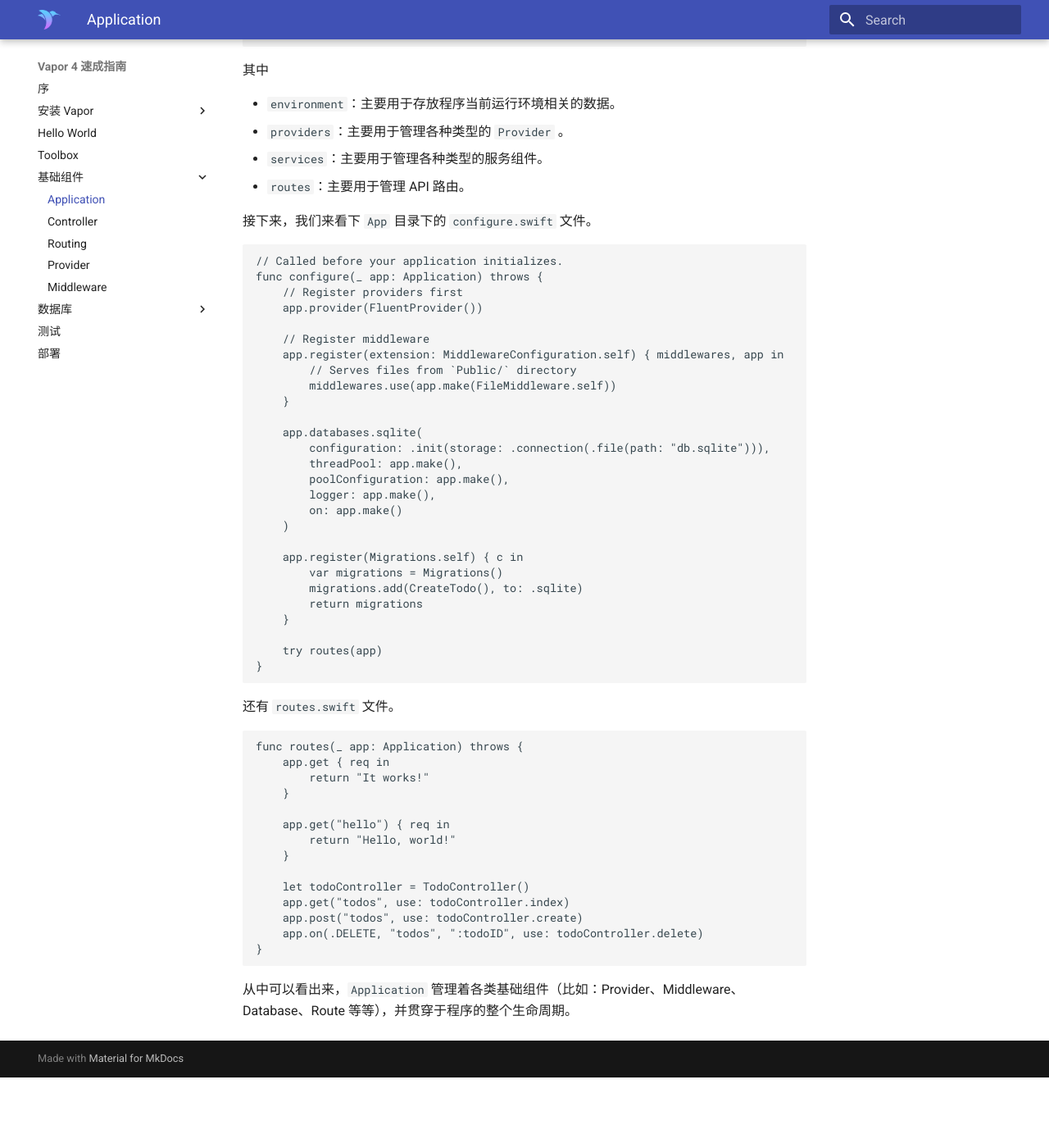
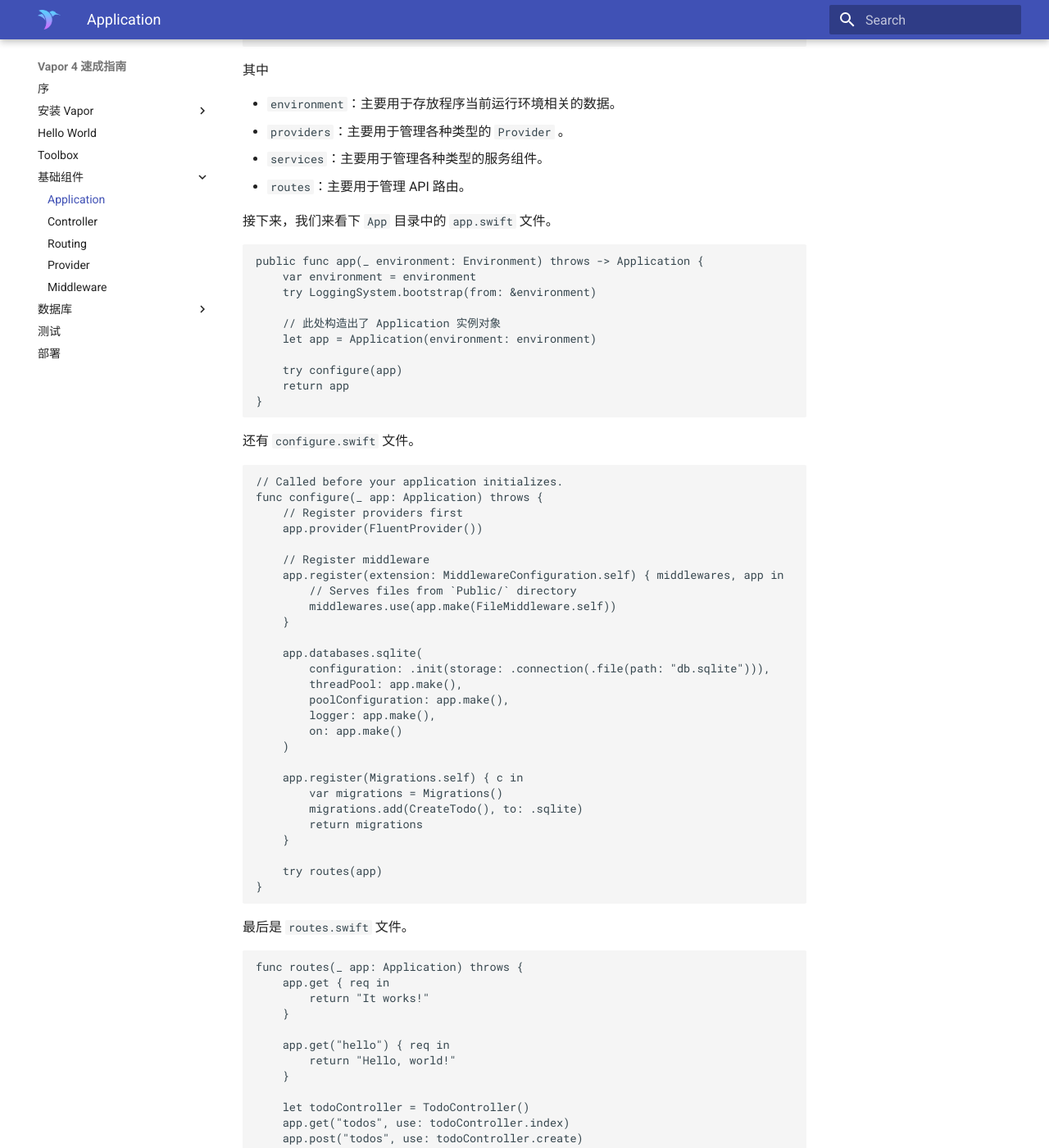
Before and after one commit to CaryZheng/Vapor4-Tutorial, an MkDocs documentation site: the page built from docs/base/application.md, in a window 1280 px wide and 1400 px high, scrolled down 976 px. Shown: the whole window at 82% size. Built offline with MkDocs 1.6.1 and Material for MkDocs 9.7.7, drawn with Linux system fonts in a browser that asks for light colours; before the commit the page ends 2290 px from its top, so only the background shows below that.

Commit message:
Update Application chapter

````diff
--- a/docs/base/application.md
+++ b/docs/base/application.md
@@ -52,7 +52,22 @@ extension Application: RoutesBuilder {
 * `services`：主要用于管理各种类型的服务组件。
 * `routes`：主要用于管理 API 路由。
 
-接下来，我们来看下 `App` 目录下的 `configure.swift` 文件。
+接下来，我们来看下 `App` 目录中的 `app.swift` 文件。
+
+```
+public func app(_ environment: Environment) throws -> Application {
+    var environment = environment
+    try LoggingSystem.bootstrap(from: &environment)
+
+    // 此处构造出了 Application 实例对象
+    let app = Application(environment: environment)
+
+    try configure(app)
+    return app
+}
+```
+
+还有 `configure.swift` 文件。
 
 ```
 // Called before your application initializes.
@@ -84,7 +99,7 @@ func configure(_ app: Application) throws {
 }
 ```
 
-还有 `routes.swift` 文件。
+最后是 `routes.swift` 文件。
 
 ```
 func routes(_ app: Application) throws {
@@ -103,4 +118,4 @@ func routes(_ app: Application) throws {
 }
 ```
 
-从中可以看出来，`Application` 管理着各类基础组件（比如：Provider、Middleware、Database、Route 等等），并贯穿于程序的整个生命周期。
+从中可以看出，`Application` 管理着各类基础组件（比如：Provider、Middleware、Database、Route 等等），并贯穿于程序的整个生命周期。
````
